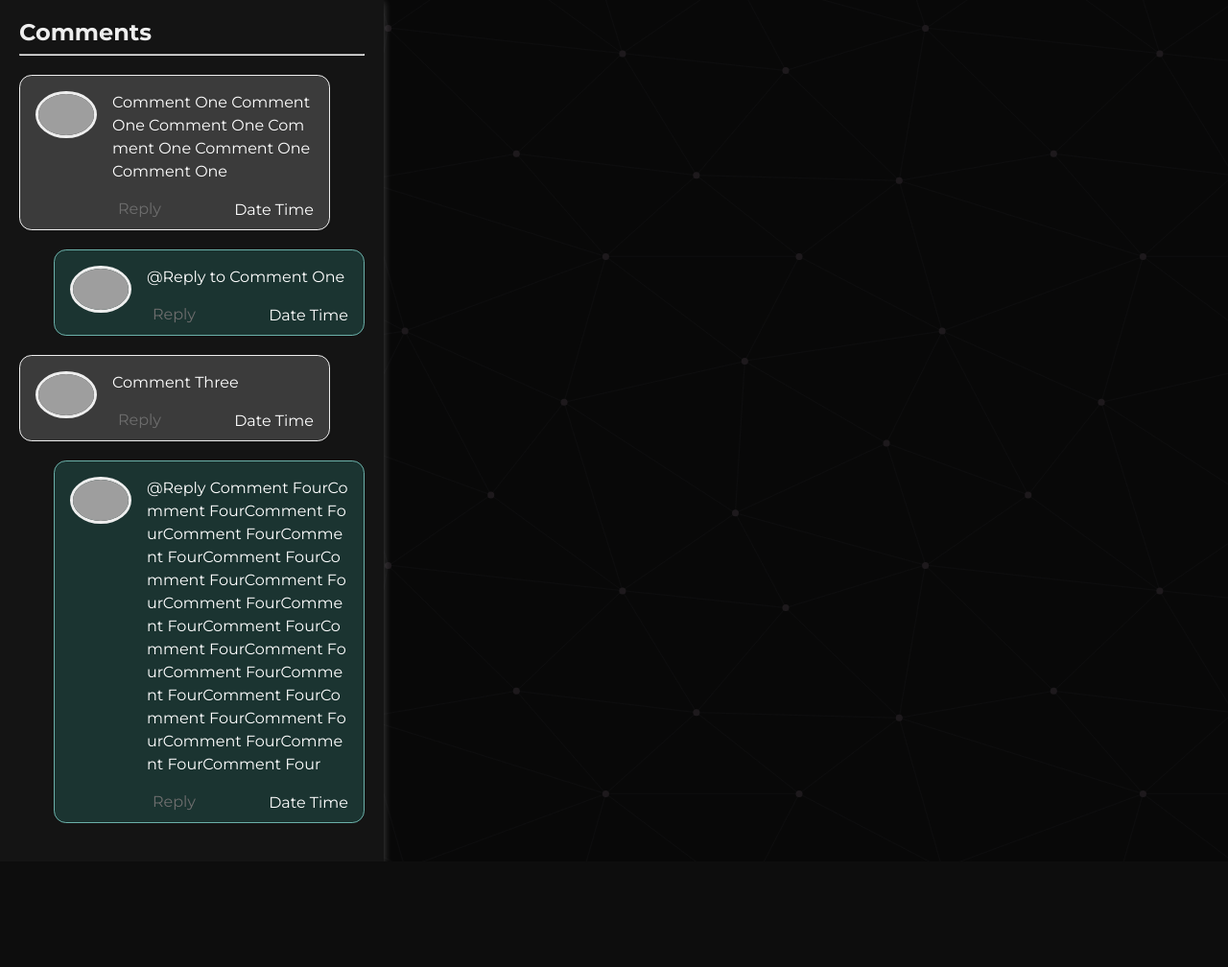
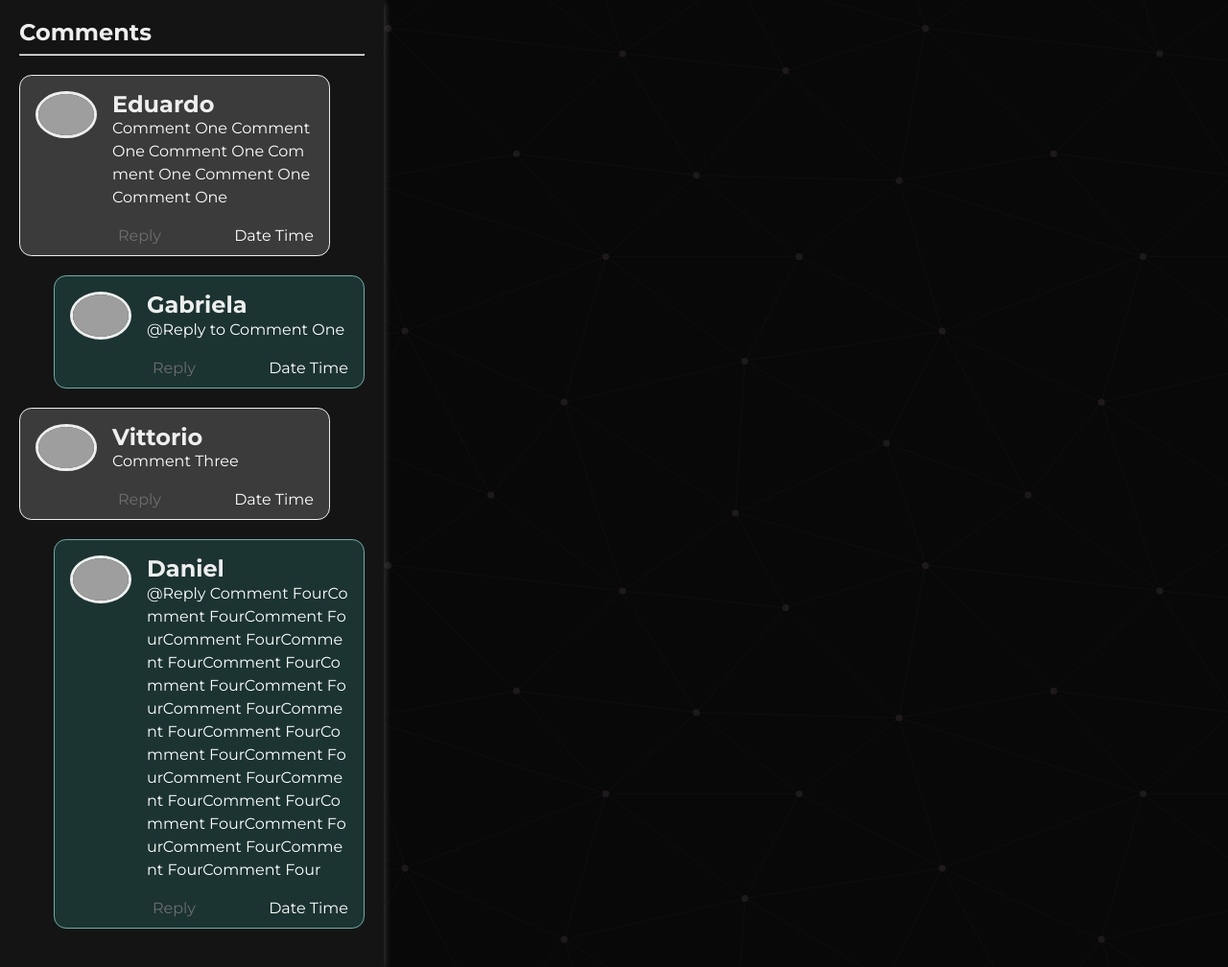
Before and after one commit to Vixx-X/ati-project, a Flask app: page /showroom/list-comments/ in a window 1280 px wide. Shown: the whole page at 96% size. Before the commit the page ends 898 px from the top, so only its background shows below. Run offline with Flask 2, Linux system fonts and the light colour scheme; the visitor is signed in with stand-in values (Sample User, id 1); style sheets or scripts are compiled from the project's sources; grey boxes are pictures that could not be loaded.

Commit message:
finishing the branch

```diff
--- a/src/backend/apps/showroom/templates/showroom/components/list-comments.html
+++ b/src/backend/apps/showroom/templates/showroom/components/list-comments.html
@@ -16,7 +16,8 @@
                 comment="1",
                 png=url_for('static', filename='img/users/25641651.png'),
                 webp=url_for('static', filename='img/users/25641651.webp'),
-                alt="Edu"
+                alt="Edu",
+                name="Eduardo"
               )}}
         </div>
         <div class="item right">
@@ -27,7 +28,8 @@
                 comment="1",
                 png=url_for('static', filename='img/users/26956071.png'),
                 webp=url_for('static', filename='img/users/26956071.webp'),
-                alt="Gabi"
+                alt="Gabi",
+                name="Gabriela"
             )}}
         </div>
         <div class="item left">
@@ -38,7 +40,8 @@
                 comment="1",
                 png=url_for('static', filename='img/users/26838989.png'),
                 webp=url_for('static', filename='img/users/26838989.webp'),
-                alt="Creo que vitto"
+                alt="Creo que vitto",
+                name="Vittorio"
             )}}
         </div>
         <div class="item right">
@@ -49,7 +52,8 @@
                 comment="1",
                 png=url_for('static', filename='img/users/26272390.png'),
                 webp=url_for('static', filename='img/users/26272390.webp'),
-                alt="Creo que Daniel"
+                alt="Creo que Daniel",
+                name="Daniel"
             )}}
     </div>
 </div>
--- a/src/templates/components/chat.html
+++ b/src/templates/components/chat.html
@@ -1,5 +1,5 @@
 {% from "components/user-icon.html" import user_icon %}
-{% macro chat(type="",menssage="",date_time="",comment="",img="",png="", webp="", alt="") -%}
+{% macro chat(type="",menssage="",date_time="",comment="",img="",png="", webp="", alt="",name="") -%}
 
 <div class="chat {{type}} {%if comment%} comment {% endif %}">
     {% if comment %}
@@ -12,6 +12,9 @@
             )}}
     {% endif %}
     <div class="cont-chat">
+        {% if comment %}
+            <h2>{{name}}</h2>
+        {% endif %}
         <p>{{menssage}}</p>
         <div class="cont-chat-description">
             <button>Reply</button>
```
Also changed, not shown: src/templates/posts/post.html (+10 -5 lines).
